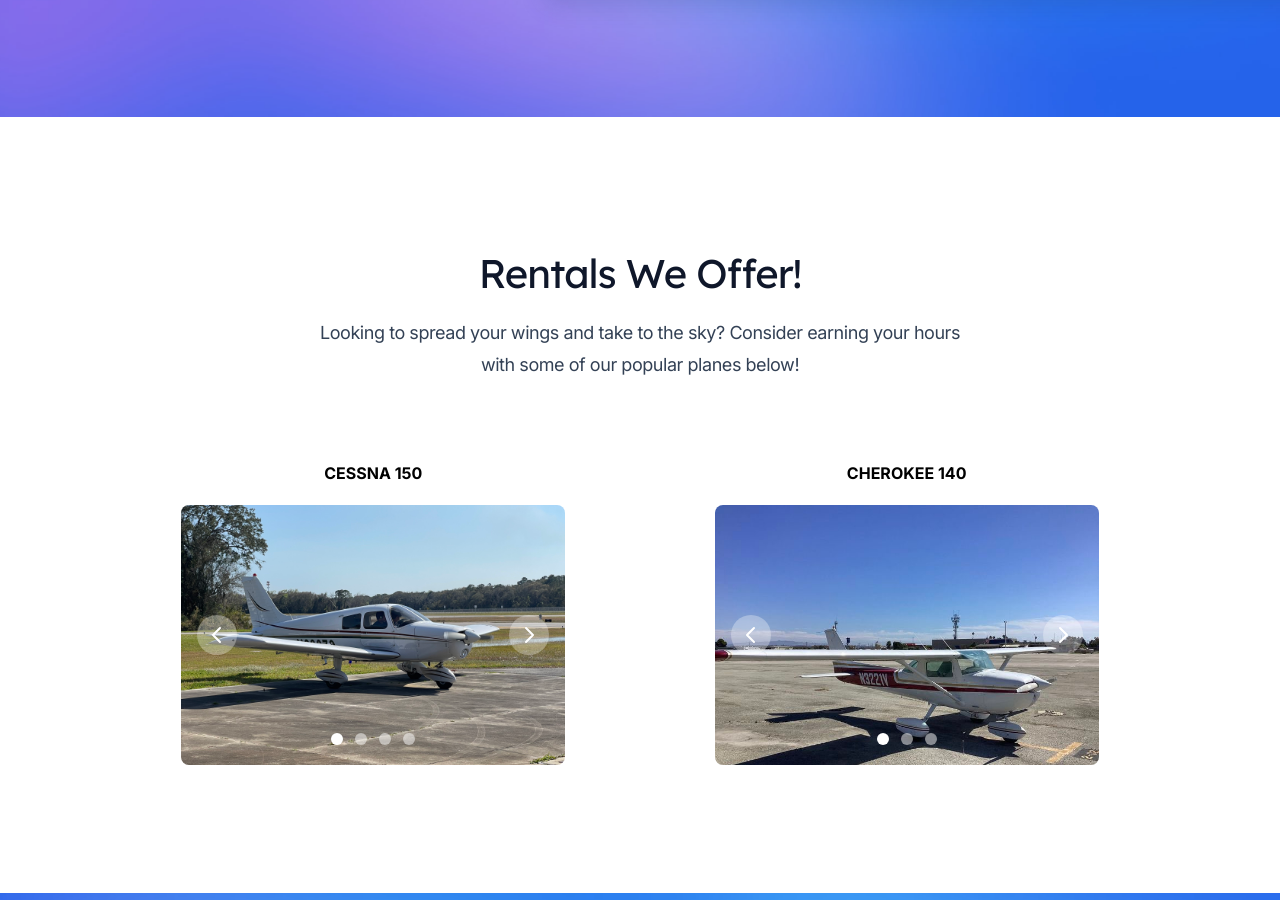
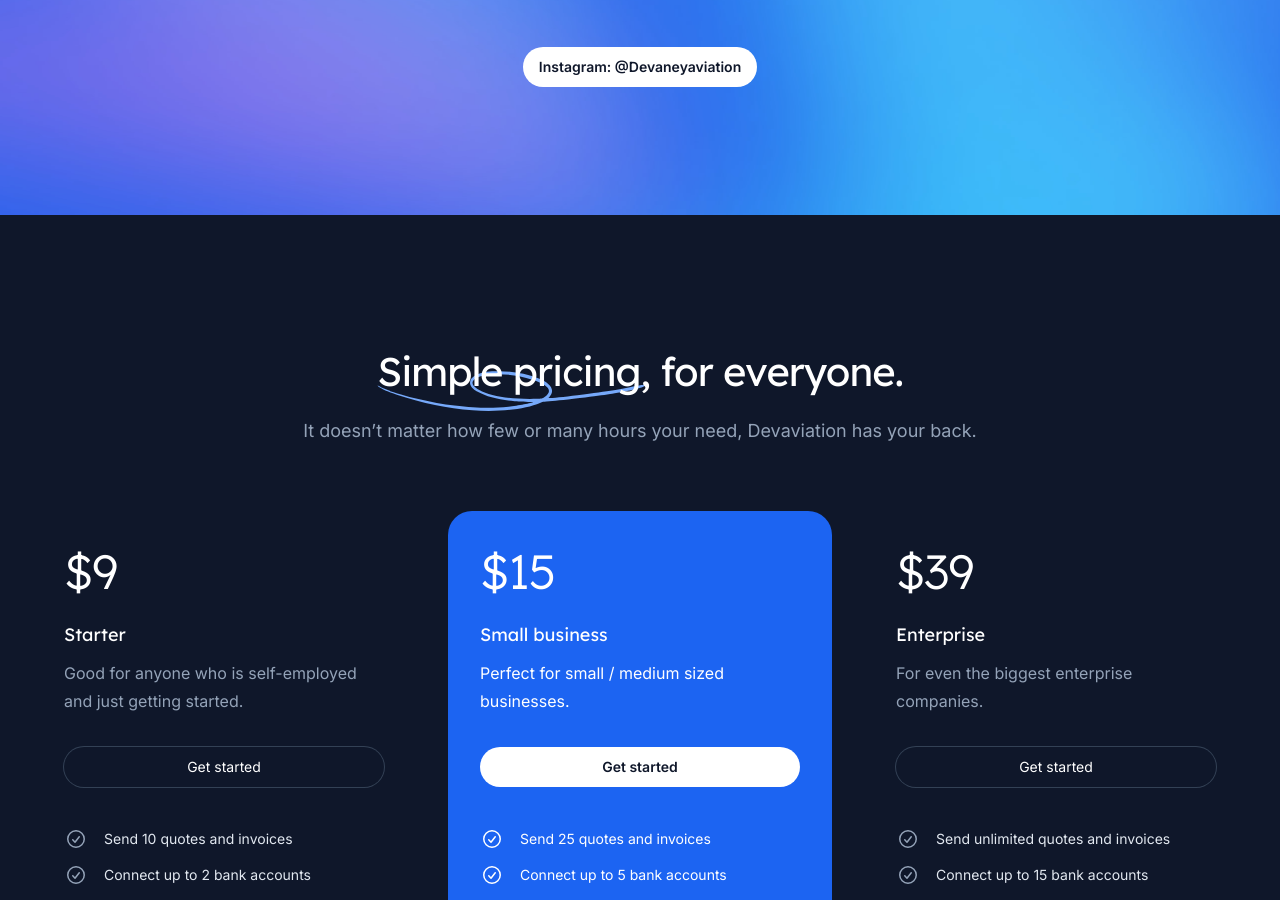
Before and after one commit to HunterBrennan1/devaviation, a Next.js app: page / in a window 1280 px wide. Shown: the part 1896-2796 px from the top of the page. Built offline with nearby package versions, Linux system fonts and the light colour scheme.

Commit message:
changed layout of page, changed bg color of rental options and included final pictures of planes

```diff
--- a/src/app/page.jsx
+++ b/src/app/page.jsx
@@ -14,11 +14,12 @@
       <Header />
       <main>
         <Hero />
-        <PrimaryFeatures />
+        {/* <PrimaryFeatures /> */}
         <SecondaryFeatures />
         <CallToAction />
+        <Pricing />
         <Testimonials />
-        <Pricing />
+
         <Faqs />
       </main>
       <Footer />
--- a/src/components/SecondaryFeatures.jsx
+++ b/src/components/SecondaryFeatures.jsx
@@ -25,21 +25,21 @@
     <section
       id="secondary-features"
       aria-label="Features for simplifying everyday business tasks"
-      className="pb-14 pt-20 sm:pb-20 sm:pt-32 lg:pb-32"
+      className="pb-14 pt-20 sm:pb-20 sm:pt-32 lg:pb-32  bg-slate-900"
     >
       <Container>
         <div className="mx-auto max-w-2xl md:text-center">
-          <h2 className="font-display text-4xl tracking-tight text-slate-900 sm:text-4xl">
+          <h2 className="font-display text-4xl tracking-tight text-white sm:text-4xl">
             Rentals We Offer!
           </h2>
-          <p className="mt-4 text-lg tracking-tight text-slate-700">
+          <p className="mt-4 text-lg tracking-tight text-slate-400">
             Looking to spread your wings and take to the sky? Consider earning your hours with some of our popular planes below!
           </p>
         </div>
-        <div className='flex flex-row justify-evenly text-center pt-20 h-96'>
-        <div className='flex flex-col'>
-          <h3 className='font-bold'>CESSNA 150</h3>
-          <div className="h-56 sm:h-64 xl:h-80 2xl:h-96 w-96 pt-5">
+        <div className='flex flex-row justify-evenly text-center pt-5 gap-5 h-auto'>
+        <div className='flex flex-col w-full justify-center'>
+          <h3 className='font-bold text-xl text-white'>CESSNA 150</h3>
+          <div className="h-56 sm:h-64 xl:h-80 2xl:h-96 w-full pt-5">
       <Carousel slide={false}>
         <img className="rounded-md"  src={ Cessna.src } alt="..." />
         <img className="rounded-md"  src={ Cessna2.src } alt="..." />
@@ -48,9 +48,10 @@
       </Carousel>
     </div>
         </div>
-        <div className='flex flex-col'>
-          <h3 className='font-bold'>CHEROKEE 140</h3>
-          <div className="h-56 sm:h-64 xl:h-80 2xl:h-96 w-96 pt-5">
+        <div className='flex flex-col w-full
+        '>
+          <h3 className='font-bold text-lg text-white'>CHEROKEE 140</h3>
+          <div className="h-56 sm:h-64 xl:h-80 2xl:h-96 w-full pt-5">
       <Carousel slide={false}>
         <img className="rounded-md"  src={ cherokee.src } alt="..." />
         <img className="rounded-md"  src={ cherokee2.src } alt="..." />
```
